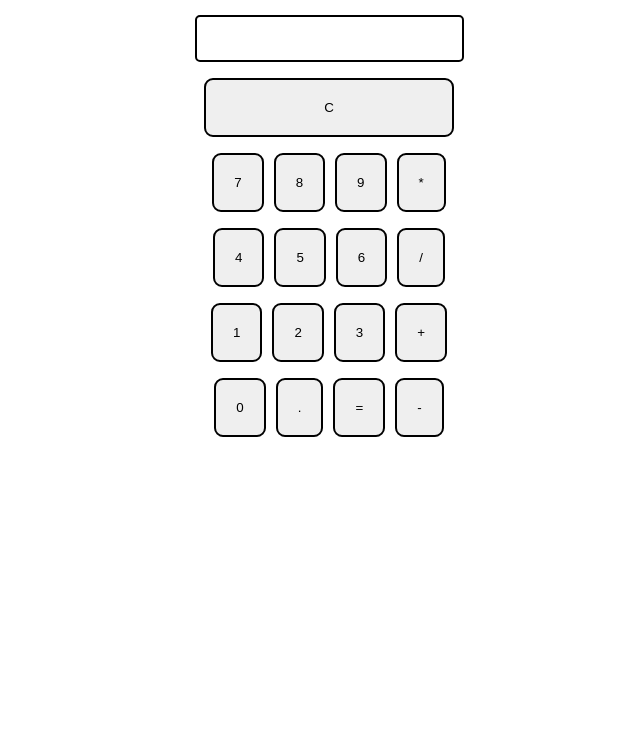
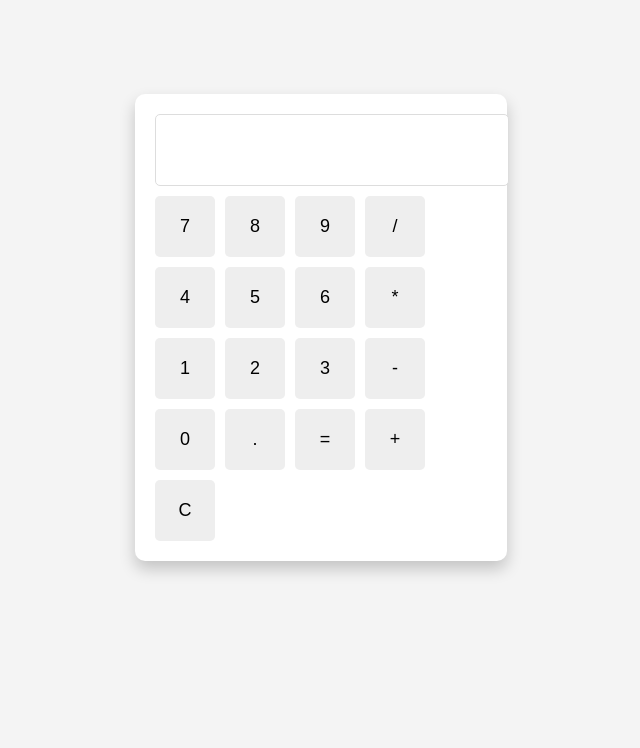
Before and after one commit to gopal2012/Calculator, a plain HTML site: page index.html in a window 1280 px wide. Shown: the part 73-821 px from the top of the page, without its empty margins (319-959 px from the left). After the commit the page ends 800 px from the top, so only its background shows below. Drawn offline with Linux system fonts and the light colour scheme.

Commit message:
Update index.html

```diff
--- a/index.html
+++ b/index.html
@@ -1,44 +1,115 @@
 <!DOCTYPE html>
 <html lang="en">
 <head>
-    <title>Calculator</title>
-    <link rel="stylesheet" href="style.css">
-    <link rel="utils" href="utils.css">
+  <meta charset="UTF-8">
+  <title>Simple Calculator</title>
+  <style>
+    body {
+      font-family: Arial, sans-serif;
+      background: #f4f4f4;
+      display: flex;
+      justify-content: center;
+      align-items: center;
+      height: 100vh;
+      margin: 0;
+    }
+
+    .calculator {
+      background: white;
+      padding: 20px;
+      border-radius: 10px;
+      box-shadow: 0 8px 16px rgba(0,0,0,0.2);
+    }
+
+    input {
+      width: 100%;
+      height: 50px;
+      font-size: 24px;
+      text-align: right;
+      margin-bottom: 10px;
+      padding: 10px;
+      border: 1px solid #ddd;
+      border-radius: 5px;
+    }
+
+    .buttons {
+      display: grid;
+      grid-template-columns: repeat(4, 60px);
+      gap: 10px;
+    }
+
+    .button {
+      padding: 20px;
+      font-size: 18px;
+      background: #eee;
+      border: none;
+      border-radius: 5px;
+      cursor: pointer;
+      transition: background 0.2s;
+    }
+
+    .button:hover {
+      background: #ddd;
+    }
+
+    .button:active {
+      background: #ccc;
+    }
+  </style>
 </head>
 <body>
-    <h1 class="text-center">Calculator</h1>
-    <div class="container flex fex-col item-center mx-auto m-w-30">
-        <div class="row">
-            <input class="input" type="text">
-        </div>
-        <div class="row">
-            <button class="button-c">C</button>
-        </div>
-        <div class="row">
+
+  <div class="calculator">
+    <input type="text" readonly>
+    <div class="buttons">
       <button class="button">7</button>
       <button class="button">8</button>
       <button class="button">9</button>
-            <button class="button">*</button>
-        </div>
-        <div class="row">
+      <button class="button">/</button>
+
       <button class="button">4</button>
       <button class="button">5</button>
       <button class="button">6</button>
-            <button class="button">/</button>
-        </div>
-        <div class="row">
+      <button class="button">*</button>
+
       <button class="button">1</button>
       <button class="button">2</button>
       <button class="button">3</button>
-            <button class="button">+</button>
-        </div>
-        <div class="row">
+      <button class="button">-</button>
+
       <button class="button">0</button>
       <button class="button">.</button>
       <button class="button">=</button>
-            <button class="button">-</button>
+      <button class="button">+</button>
+
+      <button class="button">C</button>
     </div>
   </div>
-    <script src="script.js"></script>
+
+  <script>
+    let string = "";
+    let buttons = document.querySelectorAll('.button');
+
+    Array.from(buttons).forEach((button) => {
+      button.addEventListener('click', (e) => {
+        const value = e.target.innerHTML;
+
+        if (value === '=') {
+          try {
+            string = eval(string).toString();
+          } catch {
+            string = "Error";
+          }
+        } else if (value === 'C') {
+          string = "";
+        } else {
+          string += value;
+        }
+
+        document.querySelector('input').value = string;
+      });
+    });
+  </script>
+
 </body>
 </html>
```
Lines whose indentation alone changed are shown as unchanged.
